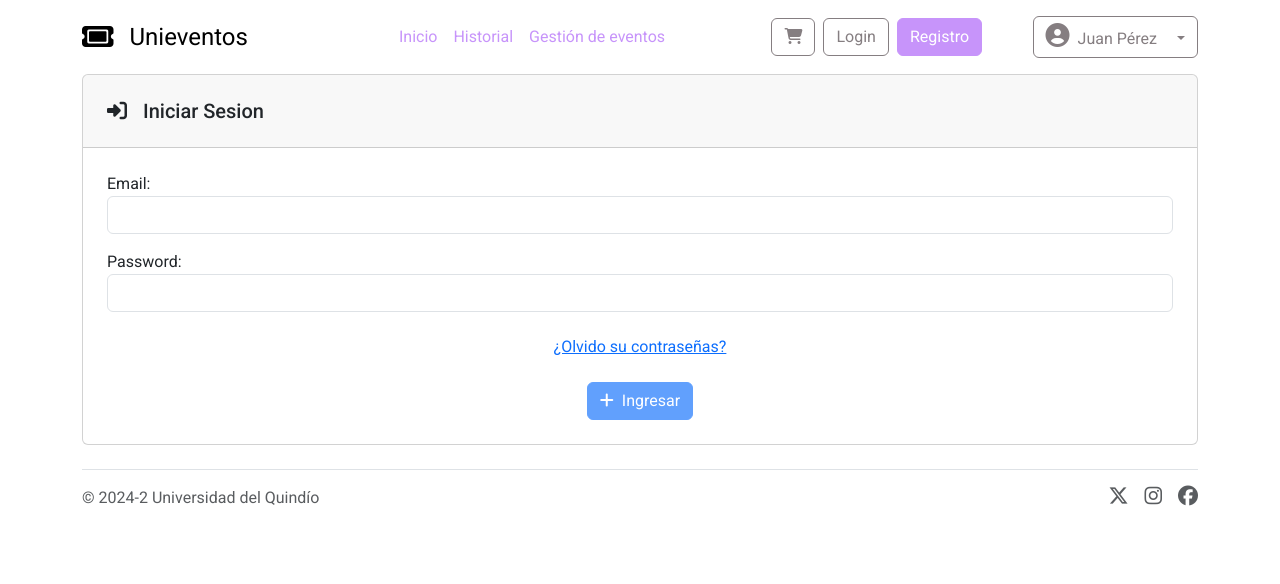
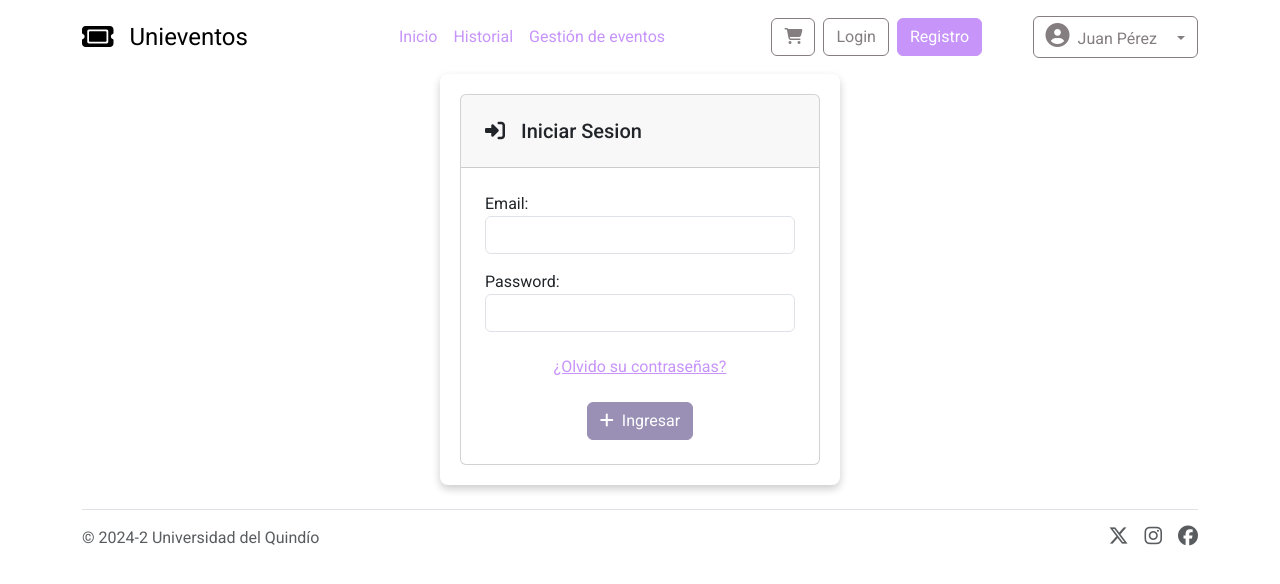
Before and after one commit to Tourment0412/unieventos-frontend, an Angular app: page /login in a window 1280 px wide. Shown: the top 584 px of the page. Built offline with nearby package versions, Linux system fonts and the light colour scheme.

Commit message:
Cambios de estilos

```diff
--- a/src/app/components/gestion-cupones/gestion-cupones.component.css
+++ b/src/app/components/gestion-cupones/gestion-cupones.component.css
@@ -14,8 +14,10 @@
   min-width: 100px;
 }
 
-.btn-primary, .btn-secondary {
-  margin-right: 5px;
+.btn-custom {
+  background-color: #65558f; /* Color personalizado del botón de registro */
+  border-color: #65558f;
+  color: white;
 }
 
 /* Colores personalizados */
--- a/src/app/components/gestion-cupones/gestion-cupones.component.html
+++ b/src/app/components/gestion-cupones/gestion-cupones.component.html
@@ -1,38 +1,36 @@
 <div class="container mt-5">
   <h2 class="mb-4">Gestión de Cupones</h2>
   <div class="row">
-    <form class="row g-3" [formGroup]="crearCuponForm" (ngSubmit)="crearCupon()">
+    <form class="row g-3" [formGroup]="crearCuponForm" (ngSubmit)="cuponSeleccionado ? actualizarCupon() : crearCupon()">
       <!-- Sección Izquierda: Formulario para crear/actualizar cupones -->
       <div class="col-md-4">
         <div class="card mb-4">
           <div class="card-header">
-          <h5 class="mb-0">Crear/Actualizar Cupón</h5>
+            <h5 class="mb-0">{{ cuponSeleccionado ? 'Actualizar Cupón' : 'Crear Cupón' }}</h5>
           </div>
           <div class="card-body">
-          <form>
             <div class="mb-3">
               <label for="nombre" class="form-label">Nombre del Cupón</label>
-              <input type="text" id="nombre" class="form-control" > <!-- [(ngModel)]="nuevoCupon.nombre" required> -->
+              <input type="text" id="nombre" formControlName="nombre" class="form-control" required>
             </div>
             <div class="mb-3">
               <label for="descuento" class="form-label">Descuento (%)</label>
-              <input type="number" id="descuento" class="form-control"> <!-- [(ngModel)]="nuevoCupon.descuento" required> -->
+              <input type="number" id="descuento" formControlName="descuento" class="form-control" required>
             </div>
             <div class="mb-3">
               <label for="fechaVencimiento" class="form-label">Fecha de Vencimiento</label>
-              <input type="date" id="fechaVencimiento" class="form-control" > <!-- [(ngModel)]="nuevoCupon.fechaVencimiento" required> -->
+              <input type="date" id="fechaVencimiento" formControlName="fechaVencimiento" class="form-control" required>
             </div>
             <div class="mb-3">
               <label for="tipo" class="form-label">Tipo</label>
-              <select id="tipo" class="form-select" > <!-- [(ngModel)]="nuevoCupon.tipo" required> -->
+              <select id="tipo" formControlName="tipo" class="form-select" required>
                 <option value="" disabled selected>Seleccione un tipo</option>
                 <option value="Porcentaje">Porcentaje</option>
                 <option value="Monto Fijo">Monto Fijo</option>
               </select>
             </div>
-            <button type="button" class="btn btn-primary" (click)="crearCupon()">Crear Cupón</button>
-            <button type="button" class="btn btn-secondary" (click)="actualizarCupon()" >Actualizar Cupón</button> <!--[disabled]="!cuponSeleccionado"-->
-          </form>
+            <button type="submit" class="btn btn-custom custom-button">{{ cuponSeleccionado ? 'Actualizar Cupón' : 'Crear Cupón' }}</button>
+            <button type="button" class="btn btn-secondary ms-2" (click)="resetForm()" *ngIf="cuponSeleccionado">Cancelar</button>
           </div>
         </div>
       </div>
@@ -58,7 +56,7 @@
                   </tr>
                 </thead>
                 <tbody>
-                <tr *ngFor="let cupon of cupones; let i = index">
+                  <tr *ngFor="let cupon of cupones; let i = index" (click)="seleccionarCupon(cupon)" style="cursor: pointer;">
                     <td>{{ cupon.codigo }}</td>
                     <td>{{ cupon.nombre }}</td>
                     <td>{{ cupon.descuento }}</td>
@@ -70,7 +68,7 @@
                     </td>
                     <td>{{ cupon.tipo }}</td>
                     <td>
-                    <button class="btn btn-danger btn-sm" (click)="eliminarCupon(cupon.codigo)">Eliminar</button>
+                      <button class="btn btn-danger btn-sm" (click)="eliminarCupon(cupon.codigo); $event.stopPropagation()">Eliminar</button>
                     </td>
                   </tr>
                 </tbody>
@@ -80,7 +78,5 @@
         </div>
       </div>
     </form>
-
-
   </div>
 </div>
--- a/src/app/components/gestion-cupones/gestion-cupones.component.ts
+++ b/src/app/components/gestion-cupones/gestion-cupones.component.ts
@@ -30,14 +30,14 @@ export class GestionCuponesComponent implements OnInit {
       nombre: ['', [Validators.required]],
       descuento: ['', [Validators.required, Validators.maxLength(10)]],
       fechaVencimiento: ['', [Validators.required]],
-      tipo: ['', [Validators.required, Validators.maxLength(10), Validators.minLength(7)]],
+      tipo: ['', [Validators.required]],
     });
   }
 
   cargarCupones() {
     this.cupones = [
-      { codigo: 'CUPON1', nombre: 'Descuento Verano', descuento: 20, fechaVencimiento: new Date('2024-12-31'), estado: 'Activo', tipo: 'Porcentaje' },
-      { codigo: 'CUPON2', nombre: 'Descuento Invierno', descuento: 15, fechaVencimiento: new Date('2025-01-31'), estado: 'Inactivo', tipo: 'Monto Fijo' },
+      { codigo: 'CUPON1', nombre: 'Descuento Verano', descuento: 20, fechaVencimiento: '2024-12-31', estado: 'Activo', tipo: 'Porcentaje' },
+      { codigo: 'CUPON2', nombre: 'Descuento Invierno', descuento: 15, fechaVencimiento: '2025-01-31', estado: 'Inactivo', tipo: 'Monto Fijo' },
     ];
   }
 
@@ -49,7 +49,7 @@ export class GestionCuponesComponent implements OnInit {
       denyButtonText: `Cancelar`,
     }).then((result) => {
       if (result.isConfirmed) {
-        this.cupones.push(this.nuevoCupon);
+        this.cupones.push({ ...this.crearCuponForm.value, codigo: this.generarCodigoCupon() }); // Genera un código único si es necesario
         this.resetForm();
       }
     });
@@ -59,7 +59,7 @@ export class GestionCuponesComponent implements OnInit {
     if (this.cuponSeleccionado) {
       const index = this.cupones.findIndex(c => c.codigo === this.cuponSeleccionado!.codigo);
       if (index !== -1) {
-        this.cupones[index] = { ...this.nuevoCupon, codigo: this.cuponSeleccionado.codigo };
+        this.cupones[index] = { ...this.crearCuponForm.value, codigo: this.cuponSeleccionado.codigo };
         this.resetForm();
       }
     }
@@ -71,11 +71,26 @@ export class GestionCuponesComponent implements OnInit {
 
   seleccionarCupon(cupon: any) {
     this.cuponSeleccionado = cupon;
-    this.nuevoCupon = { ...cupon };
+    this.crearCuponForm.patchValue({
+      nombre: cupon.nombre,
+      descuento: cupon.descuento,
+      fechaVencimiento: cupon.fechaVencimiento, // Asegúrate de que este sea un string en formato 'YYYY-MM-DD'
+      tipo: cupon.tipo
+    });
+  }
+
+  generarCodigoCupon(): string {
+    return `CUPON${this.cupones.length + 1}`; // Ejemplo de generación de código
   }
 
   resetForm() {
-    this.nuevoCupon = { codigo: '', nombre: '', descuento: 0, fechaVencimiento: new Date(), estado: 'Activo', tipo: 'Porcentaje' };
+    this.crearCuponForm.reset();
+    this.crearCuponForm.patchValue({
+      nombre: '',
+      descuento: 0,
+      fechaVencimiento: '', // Dejarlo vacío para que no haya problemas con el formato
+      tipo: 'Porcentaje'
+    });
     this.cuponSeleccionado = null;
   }
 }
--- a/src/app/components/login/login.component.css
+++ b/src/app/components/login/login.component.css
@@ -0,0 +1,27 @@
+.container {
+  width: 400px;
+  max-width: 100%;
+  padding: 20px;
+  box-shadow: 0 4px 8px rgba(0, 0, 0, 0.2);
+  border-radius: 8px;
+  display: flex;
+  flex-direction: column;
+  align-items: center;
+}
+
+.btn-custom {
+  background-color: #65558f; /* Color personalizado del botón de registro */
+  border-color: #65558f;
+  color: white;
+}
+
+.btn-custom:hover {
+  background-color: #d9bbf8;
+}
+
+.btn-link{
+  color: #c794fa;
+}
+.btn-link:hover {
+  color: #d9bbf8;
+}
--- a/src/app/components/login/login.component.html
+++ b/src/app/components/login/login.component.html
@@ -19,7 +19,7 @@
                     ¿Olvido su contraseñas?
                 </a>
                 <div class="col-12 text-center">
-                    <button type="submit" class="btn btn-primary" [disabled]="loginForm.invalid">
+                    <button type="submit" class="btn btn-custom custom-button" [disabled]="loginForm.invalid">
                         <i class="fa-solid fa-plus me-2"></i>Ingresar
                     </button>
                 </div>
--- a/src/app/components/register/register.component.css
+++ b/src/app/components/register/register.component.css
@@ -0,0 +1,9 @@
+.btn-custom {
+  background-color: #65558f; /* Color personalizado del botón de registro */
+  border-color: #65558f;
+  color: white;
+}
+
+.btn-custom:hover {
+  background-color: #d9bbf8;
+}
--- a/src/app/components/register/register.component.html
+++ b/src/app/components/register/register.component.html
@@ -41,7 +41,7 @@
 
                 }
                 <div class="col-12 text-center">
-                    <button type="submit" class="btn btn-primary" [disabled]="registerForm.invalid">
+                    <button type="submit" class="btn btn-custom custom-button" [disabled]="registerForm.invalid">
                         <i class="fa-solid fa-plus me-2"></i>Registrarse
                     </button>
                 </div>
```
Lines whose indentation alone changed are shown as unchanged.
